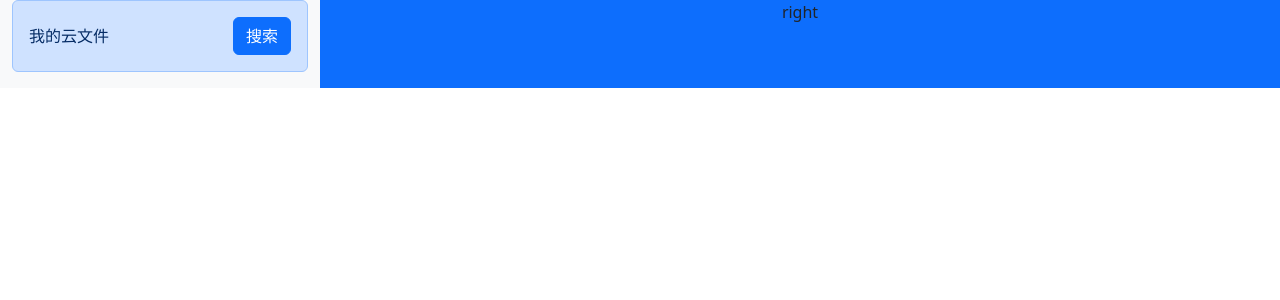
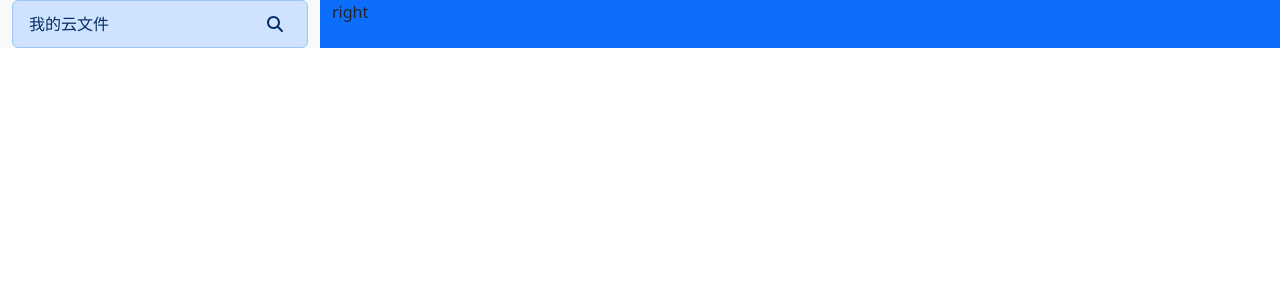
Before and after one commit to BigAl1986/cloud-doc, a React (Create React App) app: page / in a window 1280 px wide. Shown: the top 300 px of the page. Built offline with nearby package versions, Linux system fonts and the light colour scheme.

Commit message:
feat:  左侧 文件搜索 组件

```diff
--- a/package.json
+++ b/package.json
@@ -4,6 +4,9 @@
   "private": true,
   "main": "main.ts",
   "dependencies": {
+    "@fortawesome/fontawesome-svg-core": "^7.1.0",
+    "@fortawesome/free-solid-svg-icons": "^7.1.0",
+    "@fortawesome/react-fontawesome": "^3.1.0",
     "@testing-library/dom": "^10.4.1",
     "@testing-library/jest-dom": "^6.9.1",
     "@testing-library/react": "^16.3.0",
--- a/src/App.css
+++ b/src/App.css
@@ -1,38 +1,14 @@
-.App {
-  text-align: center;
+.btn-icon {
+  background: none;
+  border: none;
+  color: inherit;
 }
 
-.App-logo {
-  height: 40vmin;
-  pointer-events: none;
+.left-panel, .right-panel {
+  height: 48px;
 }
 
-@media (prefers-reduced-motion: no-preference) {
-  .App-logo {
-    animation: App-logo-spin infinite 20s linear;
-  }
+.file-search {
+  height: 100%;
+  margin-bottom: 0;
 }
-
-.App-header {
-  background-color: #282c34;
-  min-height: 100vh;
-  display: flex;
-  flex-direction: column;
-  align-items: center;
-  justify-content: center;
-  font-size: calc(10px + 2vmin);
-  color: white;
-}
-
-.App-link {
-  color: #61dafb;
-}
-
-@keyframes App-logo-spin {
-  from {
-    transform: rotate(0deg);
-  }
-  to {
-    transform: rotate(360deg);
-  }
-}
--- a/src/App.tsx
+++ b/src/App.tsx
@@ -8,7 +8,10 @@ function App() {
     <div className="App container-fluid">
       <div className="row">
         <div className="col-3 bg-light left-panel">
-          <FileSearch title="我的云文件" onFileSearch={() => {}} />
+          <FileSearch
+            title="我的云文件"
+            onFileSearch={(value: string) => console.log(value)}
+          />
         </div>
         <div className="col-9 bg-primary right-panel">right</div>
       </div>
--- a/src/components/FileSearch.tsx
+++ b/src/components/FileSearch.tsx
@@ -1,40 +1,66 @@
-import React, { useState } from "react";
+import React, { useEffect, useRef, useState } from "react";
 import { FileSearchProps } from "./types";
+import { FontAwesomeIcon } from "@fortawesome/react-fontawesome";
+import { faSearch, faTimes } from "@fortawesome/free-solid-svg-icons";
 
 export default function FileSearch(props: FileSearchProps) {
   const [active, setActive] = useState<boolean>(false);
   const [value, setValue] = useState<string>("");
 
+  const inputRef = useRef<HTMLInputElement>(null);
+
+  const closeInput = (
+    e: KeyboardEvent | React.MouseEvent<HTMLButtonElement, MouseEvent>
+  ) => {
+    e.preventDefault();
+    setActive(false);
+    setValue("");
+  };
+
+  useEffect(() => {
+    if (active) inputRef.current?.focus();
+  }, [active]);
+
+  useEffect(() => {
+    const handleInputKeyup = (e: KeyboardEvent) => {
+      const { key } = e;
+      if (key === "Enter" && active) {
+        props.onFileSearch?.(value);
+      } else if (key === "Escape" && active) {
+        closeInput(e);
+      }
+    };
+    document.addEventListener("keyup", handleInputKeyup);
+    return () => {
+      document.removeEventListener("keyup", handleInputKeyup);
+    };
+  });
+
   return (
-    <div className="alert alert-primary">
+    <div className="alert alert-primary d-flex justify-content-between align-items-center file-search">
       {active ? (
-        <div className="row">
-          <div className="col-8">
-            <input
-              className="form-control"
-              value={value}
-              onChange={(e) => setValue(e.target.value)}
-            />
-          </div>
-          <button
-            type="button"
-            className="btn btn-primary col-4"
-            onClick={() => setActive(false)}
-          >
-            关闭
+        <>
+          <input
+            className="form-control"
+            value={value}
+            ref={inputRef}
+            onChange={(e) => setValue(e.target.value)}
+          />
+          <button type="button" className="btn-icon" onClick={closeInput}>
+            <FontAwesomeIcon icon={faTimes} title="关闭" />
           </button>
-        </div>
+        </>
       ) : (
-        <div className="d-flex justify-content-between align-items-center">
+        <>
           <span>{props.title}</span>
           <button
             type="button"
-            className="btn btn-primary"
+            className="btn-icon"
             onClick={() => setActive(true)}
           >
-            搜索
+            <FontAwesomeIcon icon={faSearch} title="搜索" />
           </button>
-        </div>
+        </>
       )}
     </div>
   );
--- a/src/components/types.ts
+++ b/src/components/types.ts
@@ -1,4 +1,4 @@
 export interface FileSearchProps {
   title: string;
-  onFileSearch: () => void;
+  onFileSearch: (value: string) => void;
 }
```
Also changed, not shown: 1 other file (tests, documents, lock files or other folders).
